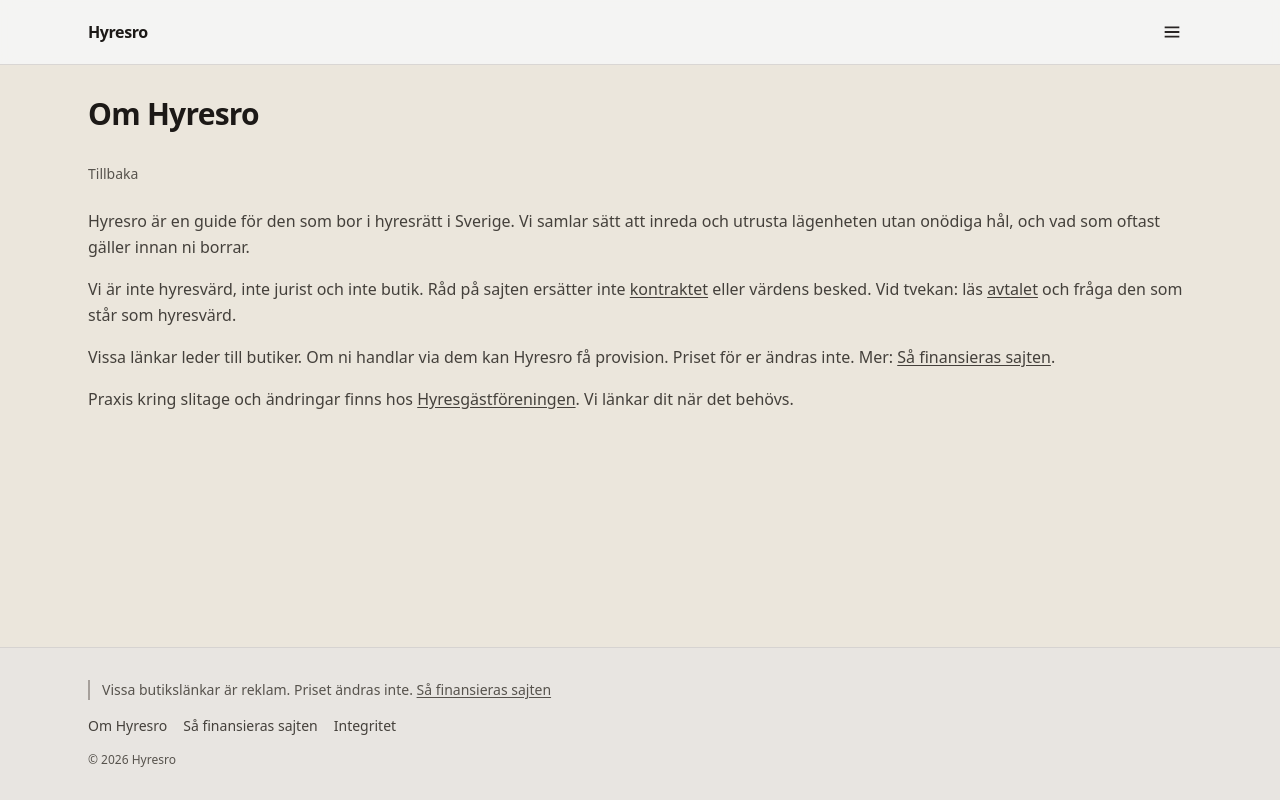
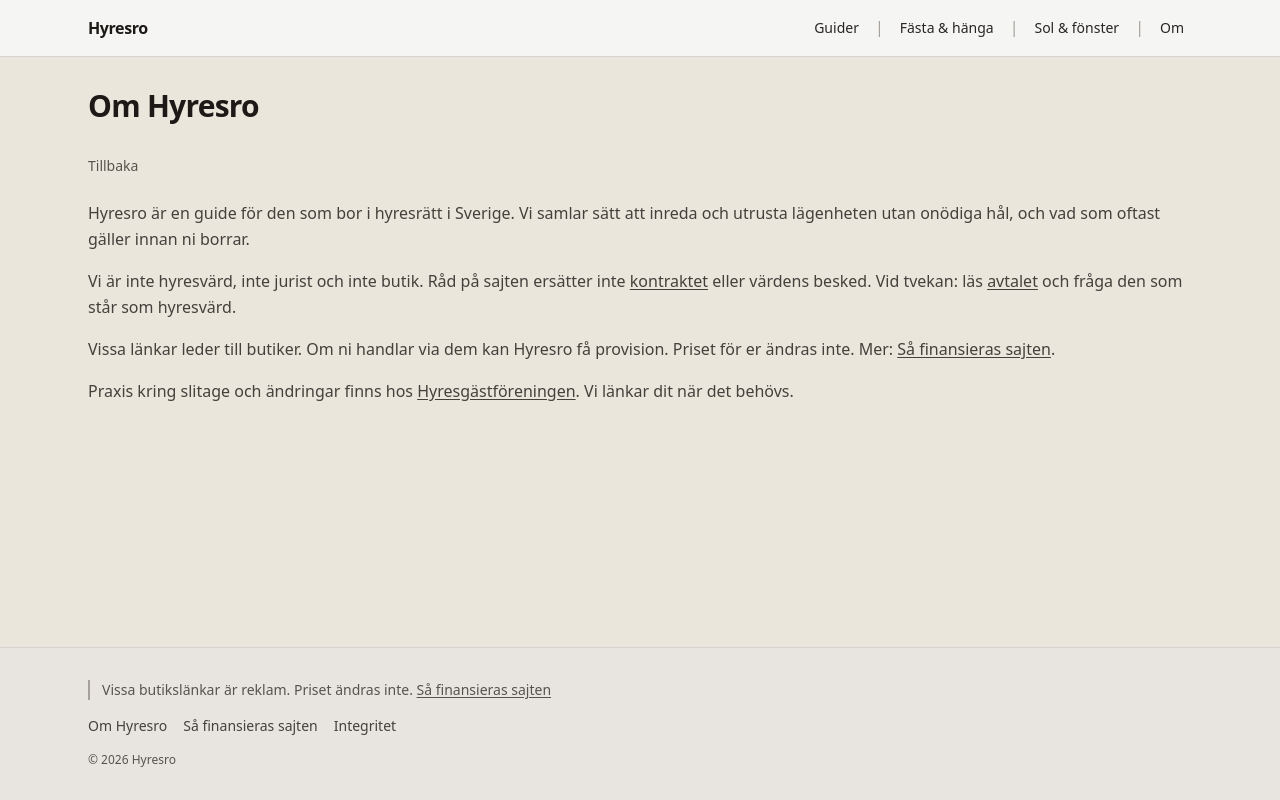
Before and after one commit to snabbsajt/hyresro, a Next.js app: page /om in a window 1280 px wide. Built offline with nearby package versions, Linux system fonts and the light colour scheme.

Commit message:
feat: desktop textmeny + mobil accordion (advent-idé)
Logo vänster; Guider | Fästa & hänga | Sol & fönster | Om med
ljus panel på desktop; hamburgare + undergrupper på mobil.

```diff
--- a/src/components/Header.tsx
+++ b/src/components/Header.tsx
@@ -3,74 +3,132 @@
 import Link from "next/link";
 import { useCallback, useEffect, useId, useRef, useState } from "react";
 import { site } from "@/config/site";
-
-const groups = [
-  {
-    title: "Guider",
-    links: [
-      { href: "/guide/kolla-kontraktet", label: "Kontraktet" },
-      { href: "/guide/borra-i-hyresratt", label: "Borra" },
-      { href: "/guide/rullgardin-utan-borra", label: "Rullgardin" },
-      { href: "/guide/hylla-utan-borra", label: "Hylla" },
-    ],
-  },
-  {
-    title: "Produkter",
-    links: [
-      { href: "/solskydd", label: "Solskydd" },
-      { href: "/fasten", label: "Fästen" },
-    ],
-  },
-  {
-    title: "Övrigt",
-    links: [
-      { href: "/checklista-flytta", label: "Checklista" },
-      { href: "/om", label: "Om" },
-    ],
-  },
-] as const;
+import { navItems } from "./nav";
+import { NavPanel } from "./NavPanel";
 
 export function Header() {
-  const [open, setOpen] = useState(false);
+  const [mobileOpen, setMobileOpen] = useState(false);
+  const [desktopOpenId, setDesktopOpenId] = useState<string | null>(null);
+  const [mobileExpanded, setMobileExpanded] = useState<string | null>(null);
   const menuId = useId();
   const buttonRef = useRef<HTMLButtonElement>(null);
+  const desktopNavRef = useRef<HTMLElement>(null);
 
-  const close = useCallback(() => {
-    setOpen(false);
+  const closeMobile = useCallback(() => {
+    setMobileOpen(false);
+    setMobileExpanded(null);
     queueMicrotask(() => buttonRef.current?.focus());
   }, []);
 
+  const closeDesktop = useCallback(() => {
+    setDesktopOpenId(null);
+  }, []);
+
   useEffect(() => {
-    if (!open) return;
+    if (!mobileOpen && !desktopOpenId) return;
     const onKey = (e: KeyboardEvent) => {
-      if (e.key === "Escape") close();
+      if (e.key === "Escape") {
+        if (mobileOpen) closeMobile();
+        if (desktopOpenId) closeDesktop();
+      }
     };
     document.addEventListener("keydown", onKey);
     return () => document.removeEventListener("keydown", onKey);
-  }, [open, close]);
+  }, [mobileOpen, desktopOpenId, closeMobile, closeDesktop]);
+
+  useEffect(() => {
+    if (!desktopOpenId) return;
+    const onPointer = (e: MouseEvent) => {
+      if (
+        desktopNavRef.current &&
+        !desktopNavRef.current.contains(e.target as Node)
+      ) {
+        closeDesktop();
+      }
+    };
+    document.addEventListener("mousedown", onPointer);
+    return () => document.removeEventListener("mousedown", onPointer);
+  }, [desktopOpenId, closeDesktop]);
+
+  const openDesktopItem = navItems.find((i) => i.id === desktopOpenId);
 
   return (
-    <header className="sticky top-0 z-50 border-b border-stone-300/90 bg-stone-100/95 backdrop-blur-sm">
+    <header className="sticky top-0 z-50 border-b border-stone-300 bg-stone-100">
       <div className="mx-auto flex max-w-6xl items-center justify-between gap-4 px-4 py-3 sm:px-6">
         <Link
           href="/"
           className="shrink-0 text-base font-semibold tracking-tight text-stone-900"
-          onClick={() => setOpen(false)}
+          onClick={() => {
+            closeMobile();
+            closeDesktop();
+          }}
         >
           {site.name}
         </Link>
 
+        {/* Desktop: text labels */}
+        <nav
+          ref={desktopNavRef}
+          className="relative hidden md:block"
+          aria-label="Huvudmeny"
+          onMouseLeave={closeDesktop}
+        >
+          <ul className="flex items-center gap-1">
+            {navItems.map((item, index) => (
+              <li key={item.id} className="flex items-center gap-1">
+                {index > 0 && (
+                  <span
+                    className="select-none px-1 text-stone-400"
+                    aria-hidden
+                  >
+                    |
+                  </span>
+                )}
+                <button
+                  type="button"
+                  className={`px-2 py-1.5 text-sm font-medium text-stone-800 hover:text-stone-950 ${
+                    desktopOpenId === item.id ? "text-stone-950" : ""
+                  }`}
+                  aria-expanded={desktopOpenId === item.id}
+                  aria-haspopup="true"
+                  onMouseEnter={() => setDesktopOpenId(item.id)}
+                  onClick={() =>
+                    setDesktopOpenId((cur) =>
+                      cur === item.id ? null : item.id,
+                    )
+                  }
+                >
+                  {item.label}
+                </button>
+              </li>
+            ))}
+          </ul>
+
+          {openDesktopItem && (
+            <div className="absolute left-0 right-0 top-full z-50 pt-2">
+              <NavPanel
+                item={openDesktopItem}
+                onNavigate={closeDesktop}
+                className="min-w-[14rem] shadow-sm"
+              />
+            </div>
+          )}
+        </nav>
+
+        {/* Mobile: hamburger */}
         <button
           ref={buttonRef}
           type="button"
-          className="inline-flex h-10 w-10 items-center justify-center rounded-md text-stone-800 hover:bg-stone-200/80"
-          aria-expanded={open}
+          className="inline-flex h-10 w-10 items-center justify-center rounded-md text-stone-800 hover:bg-stone-200 md:hidden"
+          aria-expanded={mobileOpen}
           aria-controls={menuId}
-          aria-label={open ? "Stäng meny" : "Öppna meny"}
-          onClick={() => (open ? close() : setOpen(true))}
+          aria-label={mobileOpen ? "Stäng meny" : "Öppna meny"}
+          onClick={() => (mobileOpen ? closeMobile() : setMobileOpen(true))}
         >
-          <span className="sr-only">{open ? "Stäng meny" : "Öppna meny"}</span>
-          {open ? (
+          <span className="sr-only">
+            {mobileOpen ? "Stäng meny" : "Öppna meny"}
+          </span>
+          {mobileOpen ? (
             <svg
               width="22"
               height="22"
@@ -98,34 +156,52 @@
         </button>
       </div>
 
-      {open && (
+      {/* Mobile panel */}
+      {mobileOpen && (
         <nav
           id={menuId}
-          className="border-t border-stone-300/90 bg-stone-100"
+          className="border-t border-stone-300 bg-stone-50 md:hidden"
           aria-label="Huvudmeny"
         >
-          <div className="mx-auto grid max-w-6xl gap-6 px-4 py-5 sm:grid-cols-3 sm:px-6">
-            {groups.map((group) => (
-              <div key={group.title}>
-                <p className="mb-2 text-xs font-semibold uppercase tracking-wide text-sage-800">
-                  {group.title}
-                </p>
-                <ul className="flex flex-col">
-                  {group.links.map((link) => (
+          <ul className="mx-auto max-w-6xl px-4 py-2 sm:px-6">
+            {navItems.map((item) => {
+              const expanded = mobileExpanded === item.id;
+              return (
+                <li key={item.id} className="border-b border-stone-200 last:border-b-0">
+                  <button
+                    type="button"
+                    className="flex w-full items-center justify-between py-3 text-left text-base font-medium text-stone-800"
+                    aria-expanded={expanded}
+                    onClick={() =>
+                      setMobileExpanded((cur) =>
+                        cur === item.id ? null : item.id,
+                      )
+                    }
+                  >
+                    <span>{item.label}</span>
+                    <span className="text-lg leading-none text-stone-500" aria-hidden>
+                      {expanded ? "−" : "+"}
+                    </span>
+                  </button>
+                  {expanded && (
+                    <ul className="pb-3 pl-3">
+                      {item.links.map((link) => (
                         <li key={link.href}>
                           <Link
                             href={link.href}
-                        className="block py-2 text-base font-medium text-stone-800 hover:text-stone-950"
-                        onClick={close}
+                            className="block py-2 text-sm text-stone-700 hover:text-stone-950"
+                            onClick={closeMobile}
                           >
                             {link.label}
                           </Link>
                         </li>
                       ))}
                     </ul>
-              </div>
-            ))}
-          </div>
+                  )}
+                </li>
+              );
+            })}
+          </ul>
         </nav>
       )}
     </header>
--- /dev/null
+++ b/src/components/NavPanel.tsx
@@ -0,0 +1,38 @@
+"use client";
+
+import Link from "next/link";
+import type { NavItem } from "./nav";
+
+type Props = {
+  item: NavItem;
+  onNavigate: () => void;
+  className?: string;
+};
+
+/** Light cream panel with grouped links for one top-level item. */
+export function NavPanel({ item, onNavigate, className = "" }: Props) {
+  return (
+    <div
+      className={`border border-stone-300 bg-stone-50 px-4 py-4 ${className}`}
+      role="region"
+      aria-label={item.label}
+    >
+      <p className="mb-2 text-xs font-semibold uppercase tracking-wide text-stone-500">
+        {item.label}
+      </p>
+      <ul className="flex flex-col gap-1">
+        {item.links.map((link) => (
+          <li key={link.href}>
+            <Link
+              href={link.href}
+              className="block py-1.5 text-sm font-medium text-stone-800 hover:text-stone-950"
+              onClick={onNavigate}
+            >
+              {link.label}
+            </Link>
+          </li>
+        ))}
+      </ul>
+    </div>
+  );
+}
--- /dev/null
+++ b/src/components/nav.ts
@@ -0,0 +1,45 @@
+export type NavLink = { href: string; label: string };
+
+export type NavItem = {
+  id: string;
+  label: string;
+  links: readonly NavLink[];
+};
+
+/** Top-level menu: only existing routes, no empty groups. */
+export const navItems: readonly NavItem[] = [
+  {
+    id: "guider",
+    label: "Guider",
+    links: [
+      { href: "/guide/kolla-kontraktet", label: "Kolla kontraktet" },
+      { href: "/guide/borra-i-hyresratt", label: "Borra i hyresrätt" },
+      { href: "/checklista-flytta", label: "Checklista vid flytt" },
+    ],
+  },
+  {
+    id: "fasta",
+    label: "Fästa & hänga",
+    links: [
+      { href: "/fasten", label: "Fästen" },
+      { href: "/guide/hylla-utan-borra", label: "Hylla utan borr" },
+    ],
+  },
+  {
+    id: "sol",
+    label: "Sol & fönster",
+    links: [
+      { href: "/solskydd", label: "Solskydd" },
+      { href: "/guide/rullgardin-utan-borra", label: "Rullgardin utan borr" },
+    ],
+  },
+  {
+    id: "om",
+    label: "Om",
+    links: [
+      { href: "/om", label: "Om Hyresro" },
+      { href: "/affiliate-info", label: "Så finansieras sajten" },
+      { href: "/integritet", label: "Integritet" },
+    ],
+  },
+] as const;
```
Lines whose indentation alone changed are shown as unchanged.
